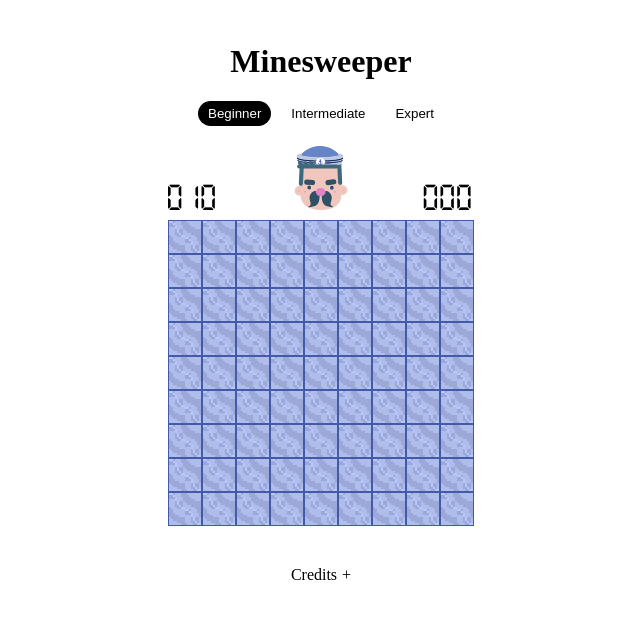
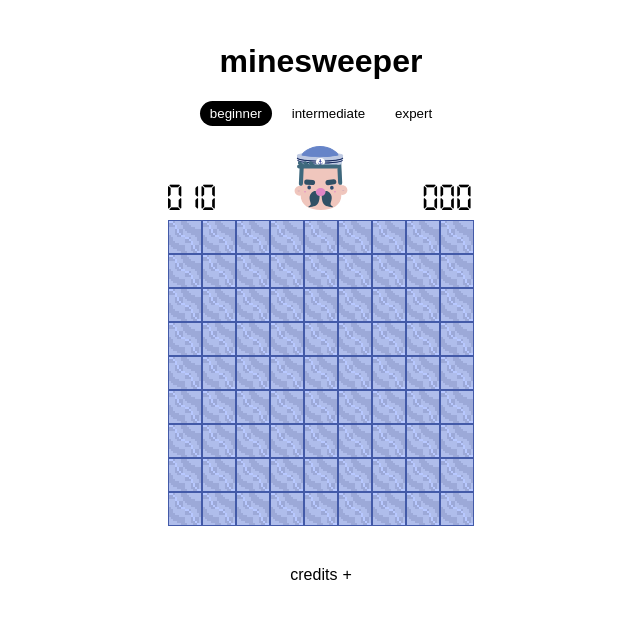
Before and after one commit to ezhai24/minesweeper, a Next.js app: page / in a window 1280 px wide. Shown: the top 618 px of the page, without its empty margins (319-959 px from the left). Built offline with nearby package versions, Linux system fonts and the light colour scheme.

Commit message:
stylistic choices

```diff
--- a/components/Credits.tsx
+++ b/components/Credits.tsx
@@ -46,6 +46,12 @@ const itemVariants = {
 
 const Container = styled.div({
   height: 190,
+  ul: {
+    padding: 0,
+    li: {
+      fontSize: 12,
+    },
+  },
 });
 const CreditsButton = styled.div({
   display: 'flex',
@@ -65,7 +71,7 @@ export const Credits = () => {
   return (
     <Container>
       <CreditsButton onClick={toggleAttributions}>
-        Credits
+        credits
         <motion.div animate={{ rotate: isAttributionsShowing ? -135 : 0 }}>
           +
         </motion.div>
--- a/components/Minesweeper/DifficultySelect.tsx
+++ b/components/Minesweeper/DifficultySelect.tsx
@@ -5,9 +5,9 @@ import { Difficulty, FieldSize, FieldSizeConfig } from './utils';
 
 type FieldSizeOption = { label: string; value: keyof typeof FieldSize };
 const fieldSizeOptions: FieldSizeOption[] = [
-  { label: 'Beginner', value: Difficulty.BEGINNER },
-  { label: 'Intermediate', value: Difficulty.INTERMEDIATE },
-  { label: 'Expert', value: Difficulty.EXPERT },
+  { label: 'beginner', value: Difficulty.BEGINNER },
+  { label: 'intermediate', value: Difficulty.INTERMEDIATE },
+  { label: 'expert', value: Difficulty.EXPERT },
 ];
 
 const ButtonBar = styled.div({
--- a/components/Minesweeper/index.tsx
+++ b/components/Minesweeper/index.tsx
@@ -207,6 +207,7 @@ const Minesweeper = () => {
         fieldSize={fieldSize}
         resetField={resetField}
       />
+      <div>
         {minefield.map((row, rowIndex) => (
           <Row key={rowIndex}>
             {row.map((plotValue, columnIndex) => (
@@ -223,6 +224,7 @@ const Minesweeper = () => {
             ))}
           </Row>
         ))}
+      </div>
     </Minefield>
   );
 };
--- a/pages/globals.css
+++ b/pages/globals.css
@@ -13,4 +13,5 @@
   flex-direction: column;
   align-items: center;
   background-color: white;
+  font-family: sans-serif;
 }
--- a/pages/index.tsx
+++ b/pages/index.tsx
@@ -9,7 +9,7 @@ const PageTitle = styled.h1({
 
 const Home = () => (
   <>
-    <PageTitle>Minesweeper</PageTitle>
+    <PageTitle>minesweeper</PageTitle>
     <Minesweeper />
     <Credits />
   </>
```
Lines whose indentation alone changed are shown as unchanged.
